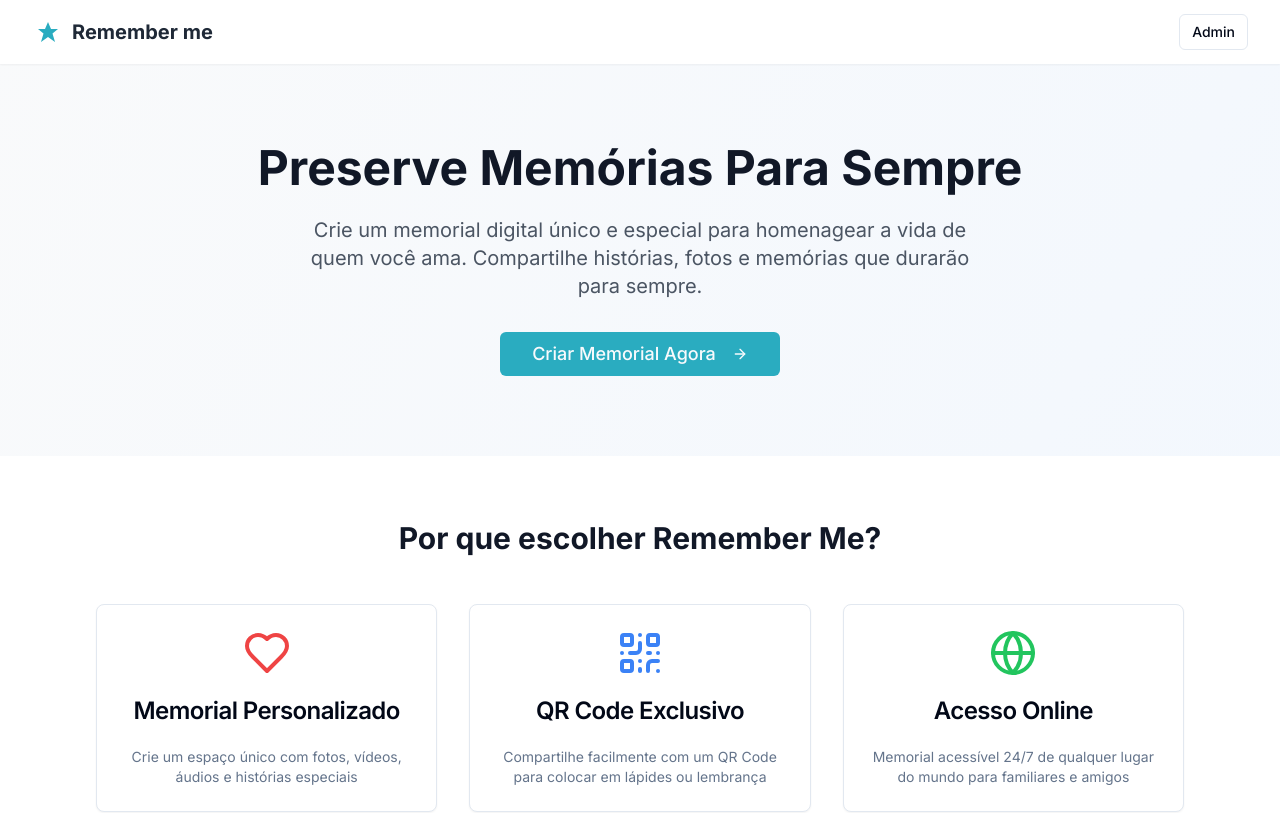
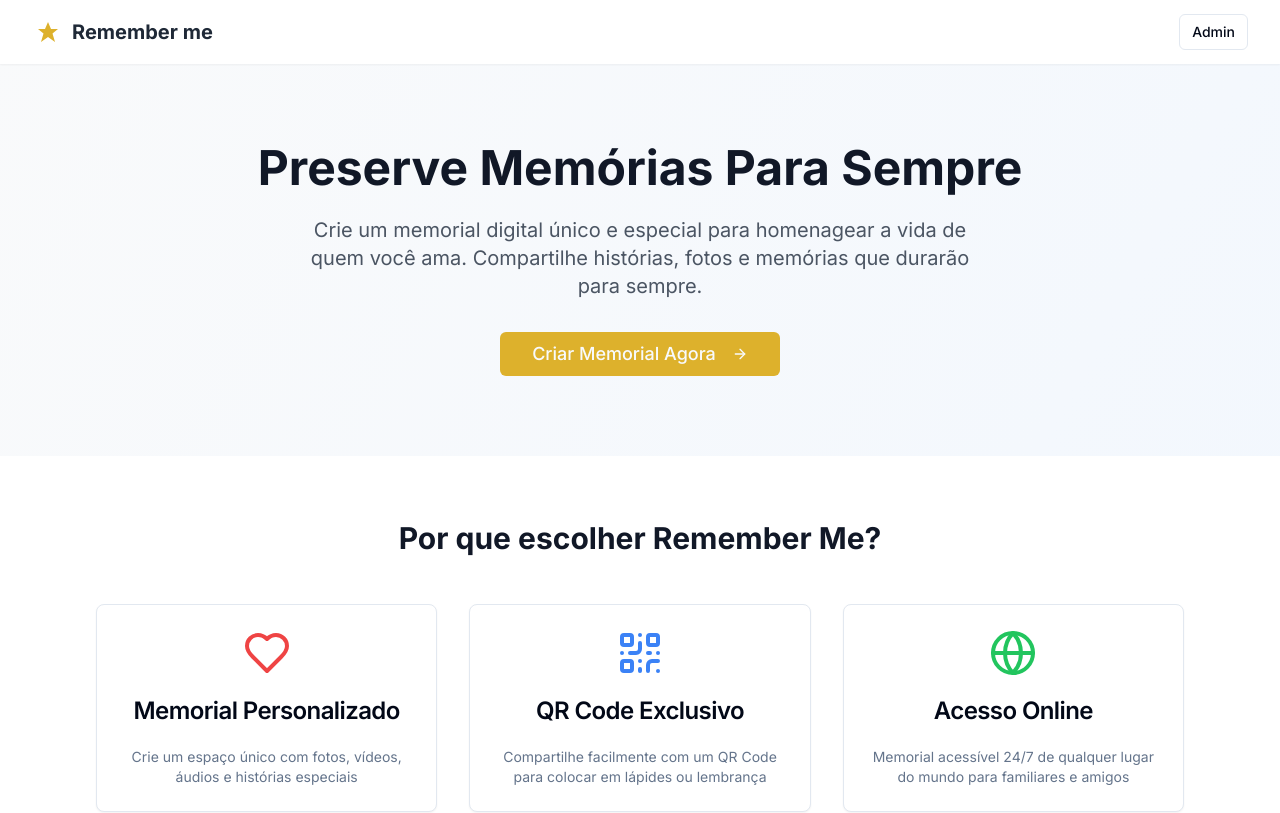
Before and after one commit to filipiviana/rememberme-memorials, a React (Vite) app: page / in a window 1280 px wide. Shown: the top 813 px of the page. Built offline with nearby package versions, Linux system fonts and the light colour scheme.

Commit message:
Change primary color
Update the primary color to #D0A640 in the tailwind config.

```diff
--- a/src/index.css
+++ b/src/index.css
@@ -12,7 +12,7 @@
     --card-foreground: 222.2 84% 4.9%;
     --popover: 0 0% 100%;
     --popover-foreground: 222.2 84% 4.9%;
-    --primary: 188 64% 46%;
+    --primary: 45 72% 52%;
     --primary-foreground: 210 40% 98%;
     --secondary: 210 40% 96%;
     --secondary-foreground: 222.2 84% 4.9%;
@@ -24,7 +24,7 @@
     --destructive-foreground: 210 40% 98%;
     --border: 214.3 31.8% 91.4%;
     --input: 214.3 31.8% 91.4%;
-    --ring: 188 64% 46%;
+    --ring: 45 72% 52%;
     --chart-1: 12 76% 61%;
     --chart-2: 173 58% 39%;
     --chart-3: 197 37% 24%;
@@ -40,7 +40,7 @@
     --card-foreground: 210 40% 98%;
     --popover: 222.2 84% 4.9%;
     --popover-foreground: 210 40% 98%;
-    --primary: 188 64% 46%;
+    --primary: 45 72% 52%;
     --primary-foreground: 222.2 84% 4.9%;
     --secondary: 217.2 32.6% 17.5%;
     --secondary-foreground: 210 40% 98%;
@@ -52,7 +52,7 @@
     --destructive-foreground: 210 40% 98%;
     --border: 217.2 32.6% 17.5%;
     --input: 217.2 32.6% 17.5%;
-    --ring: 188 64% 46%;
+    --ring: 45 72% 52%;
     --chart-1: 220 70% 50%;
     --chart-2: 160 60% 45%;
     --chart-3: 30 80% 55%;
```
